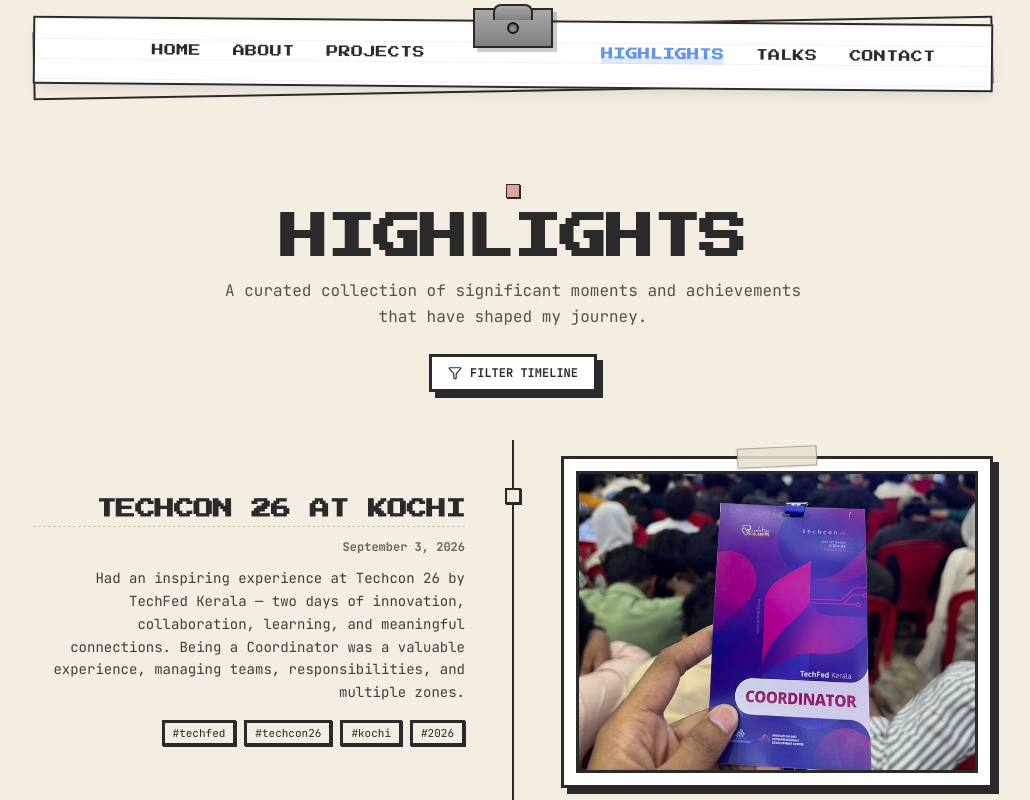
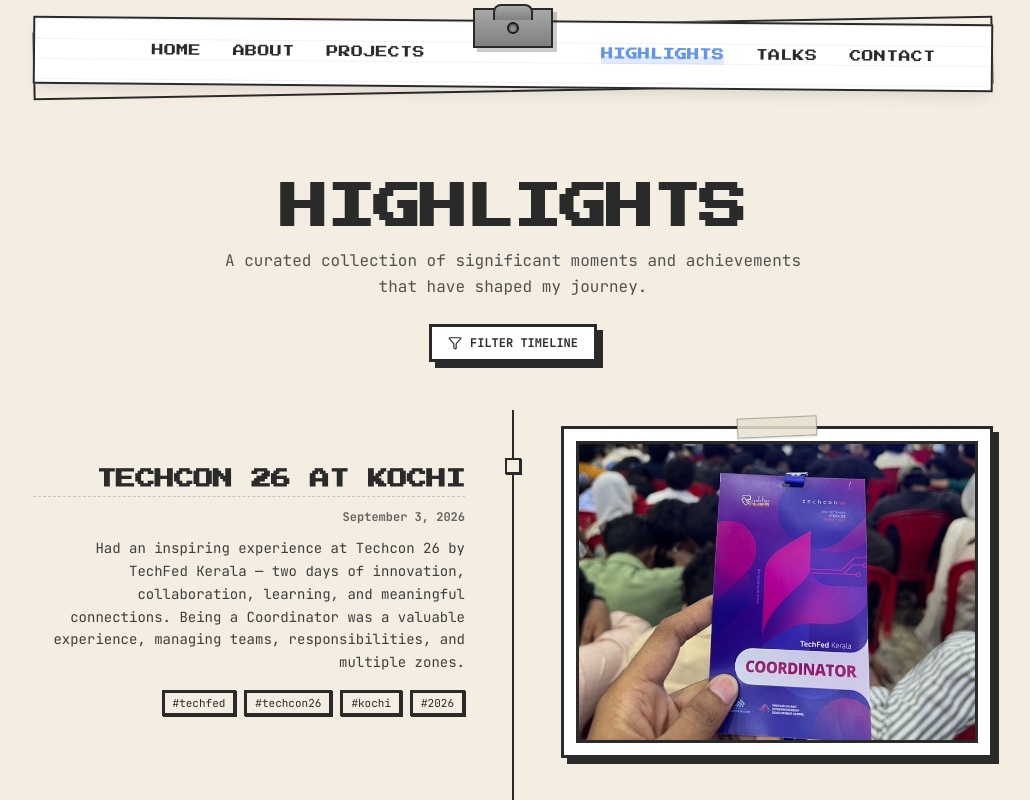
Before and after one commit to ShareefMuhammed/portfolio, a Next.js app: page /highlights in a window 1280 px wide. Shown: the top 800 px of the page, without its empty margins (127-1157 px from the left). Built offline with nearby package versions, Linux system fonts and the light colour scheme.

Commit message:
style: remove red decorative square above highlights heading

```diff
--- a/app/highlights/page.tsx
+++ b/app/highlights/page.tsx
@@ -137,13 +137,6 @@
     <div className="relative space-y-10 py-6 sm:py-8 md:space-y-12 md:py-12">
       {/* Header Section */}
       <div className="mx-auto max-w-2xl space-y-4 text-center">
-        <div className="flex justify-center">
-          <span
-            className="border-ink bg-coral shadow-[1px_1px_0_0_#2A2A2A] h-3.5 w-3.5 border"
-            aria-hidden="true"
-          />
-        </div>
-
         <h1 className="font-pixel text-ink text-3xl font-bold tracking-tight sm:text-4xl md:text-5xl">
           HIGHLIGHTS
         </h1>
```
